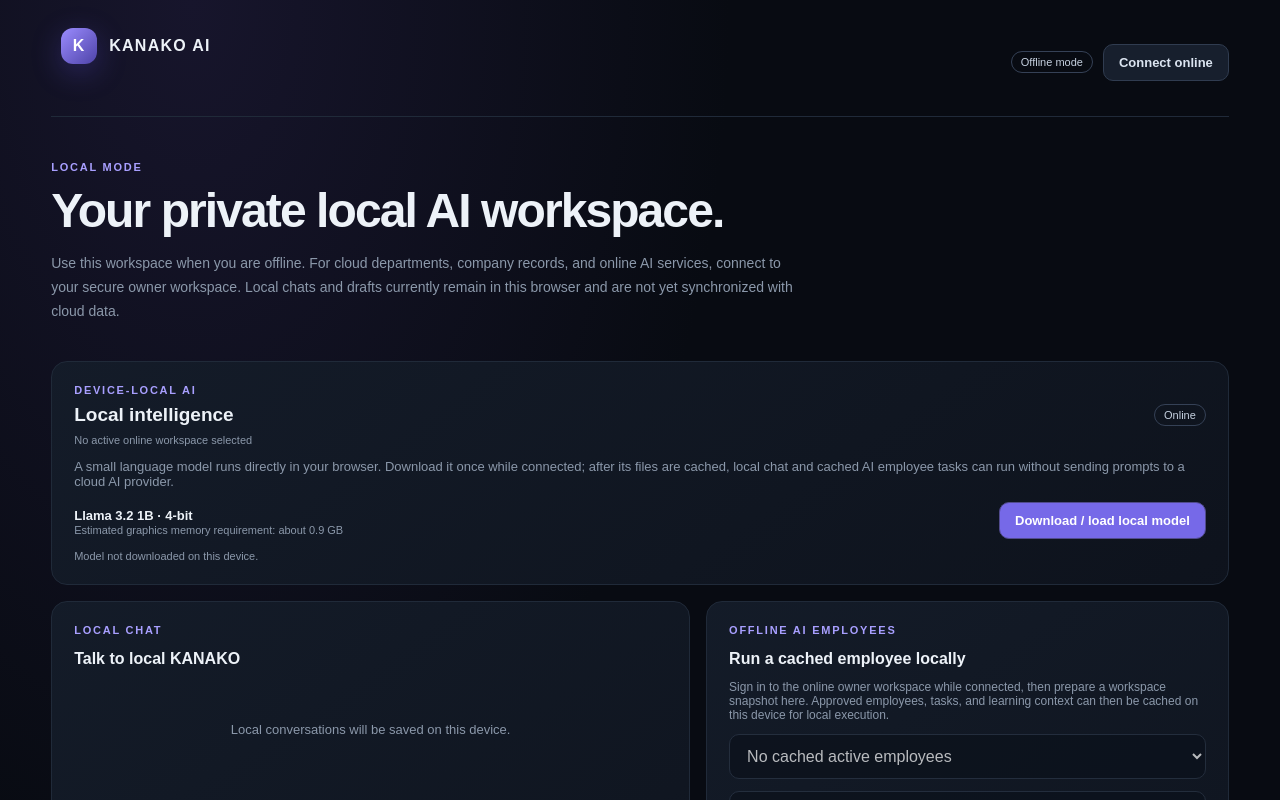
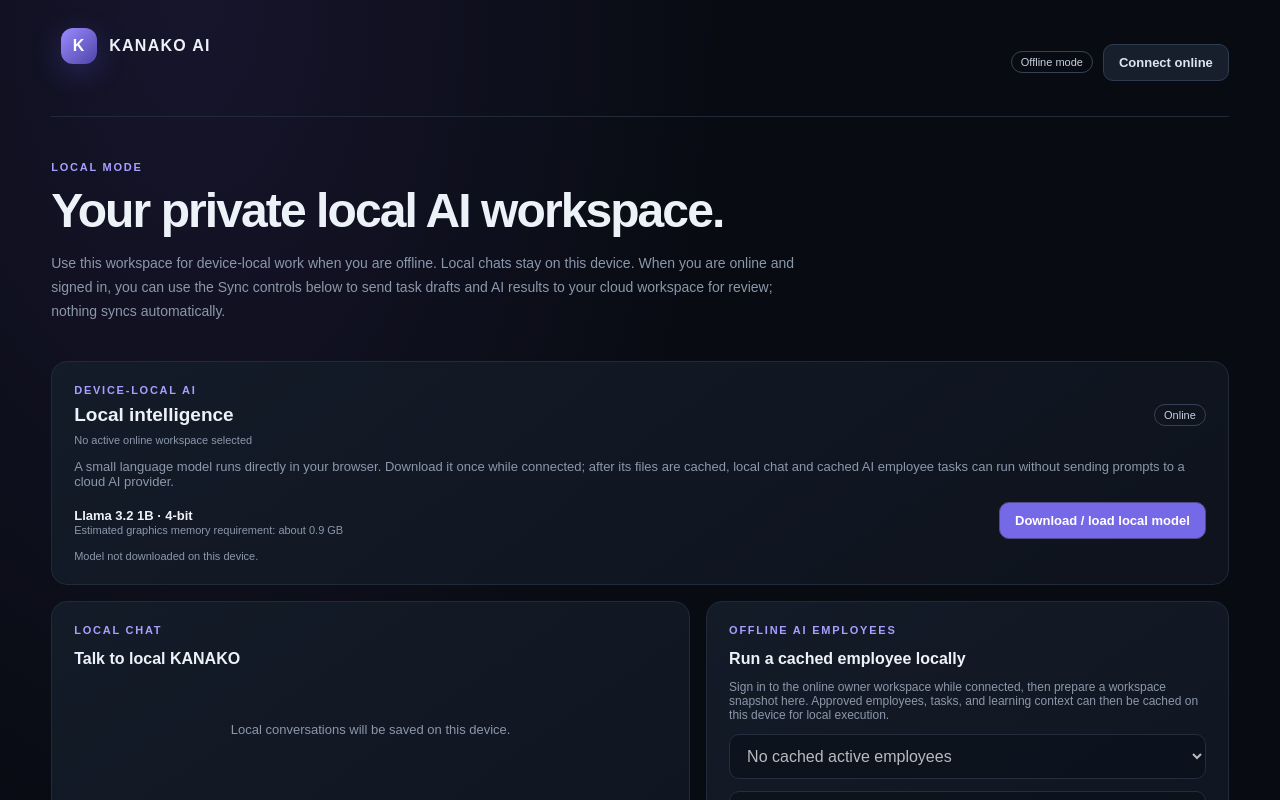
Before and after one commit to Decker143/kanako-ai, a Next.js app: page /offline in a window 1280 px wide. Shown: the top 800 px of the page. Built offline with nearby package versions, Linux system fonts and the light colour scheme.

Commit message:
Clarify manual offline workspace sync behavior

```diff
--- a/app/offline/page.tsx
+++ b/app/offline/page.tsx
@@ -16,7 +16,7 @@ export default function OfflinePage() {
     <div className="offline-intro">
       <div className="eyebrow">LOCAL MODE</div>
       <h1>Your private local AI workspace.</h1>
-      <p className="muted">Use this workspace when you are offline. For cloud departments, company records, and online AI services, connect to your secure owner workspace. Local chats and drafts currently remain in this browser and are not yet synchronized with cloud data.</p>
+      <p className="muted">Use this workspace for device-local work when you are offline. Local chats stay on this device. When you are online and signed in, you can use the Sync controls below to send task drafts and AI results to your cloud workspace for review; nothing syncs automatically.</p>
     </div>
     <OfflineAIWorkspace />
     <footer className="muted" style={{fontSize:11,marginTop:24}}>KANAKO AI · Hybrid workspace · Offline mode</footer>
```
